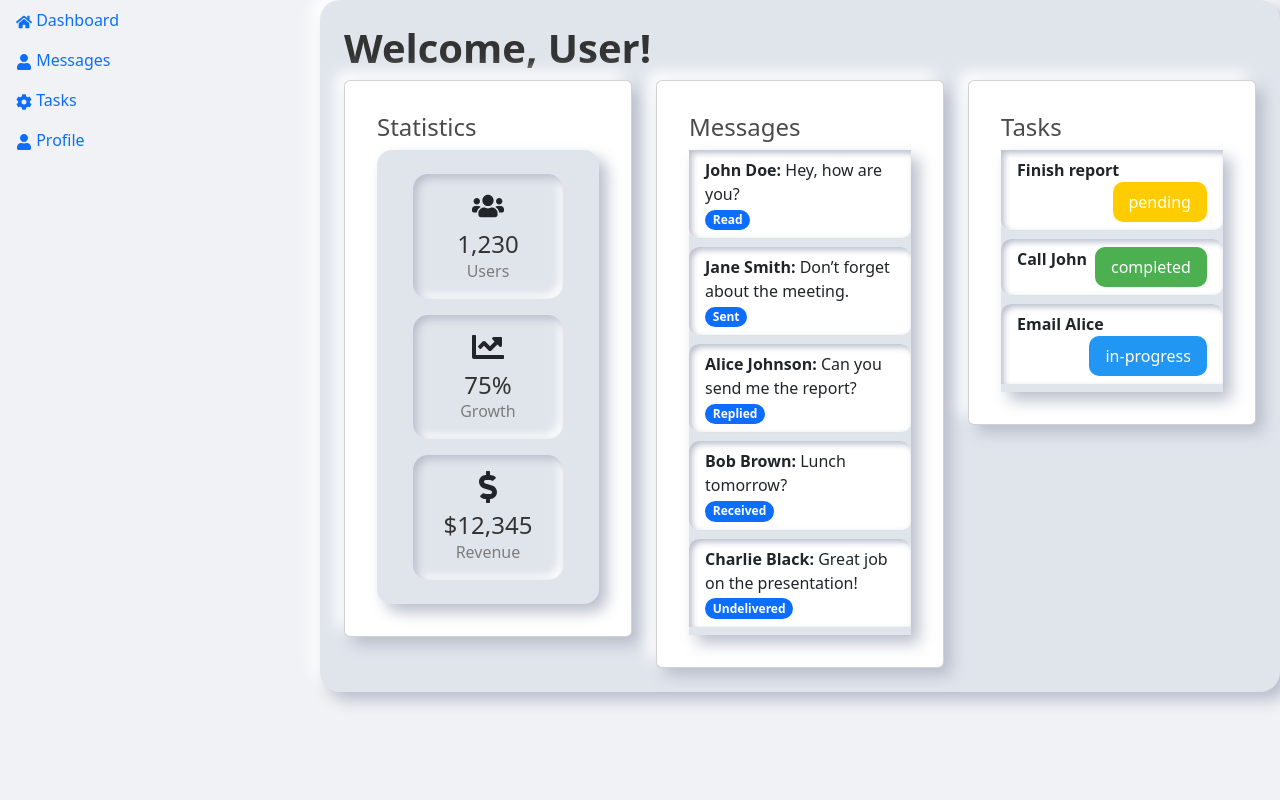
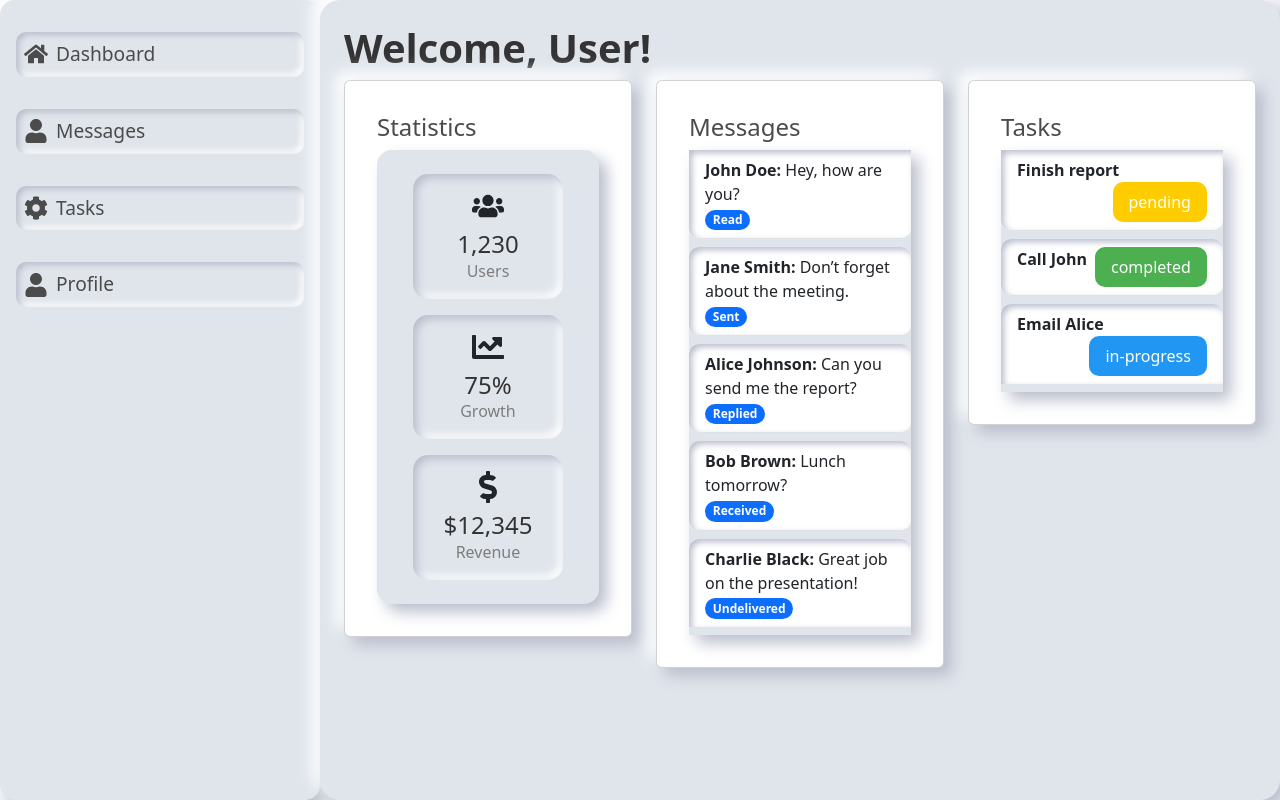
Before and after one commit to asearer/user-dashboard, a React (Create React App) app: page / in a window 1280 px wide. Built offline with nearby package versions, Linux system fonts and the light colour scheme.

Commit message:
On branch main  Your branch is up to date with 'origin/main'.  Changes to be committed: 	new file:   src/components/Sidebar.css 	modified:   src/components/Sidebar.js

```diff
--- /dev/null
+++ b/src/components/Sidebar.css
@@ -0,0 +1,51 @@
+/* Sidebar Container */
+.sidebar-container {
+  background: #e0e5ec;
+  border-radius: 15px;
+  box-shadow: 8px 8px 15px #babecc, -8px -8px 15px #ffffff;
+  padding: 1rem;
+  height: 100vh;
+  display: flex;
+  flex-direction: column;
+  justify-content: space-between;
+}
+
+/* Sidebar */
+.sidebar {
+  display: flex;
+  flex-direction: column;
+}
+
+/* Sidebar Items */
+.sidebar .nav-item {
+  margin: 1rem 0;
+  font-size: 1.2rem;
+  display: flex;
+  align-items: center;
+  padding: 0.5rem;
+  background: #e0e5ec;
+  border-radius: 10px;
+  box-shadow: inset 3px 3px 6px #babecc, inset -3px -3px 6px #ffffff;
+  transition: transform 0.3s, background-color 0.3s;
+}
+
+.sidebar .nav-item:hover {
+  background-color: #d0d9e0;
+  box-shadow: inset 2px 2px 4px #babecc, inset -2px -2px 4px #ffffff;
+  transform: scale(1.05);
+}
+
+.sidebar .nav-icon {
+  margin-right: 0.5rem;
+  font-size: 1.5rem;
+  color: #4b4b4b;
+}
+
+.sidebar .nav-link {
+  color: #4b4b4b;
+  text-decoration: none;
+}
+
+.sidebar .nav-link:hover {
+  color: #333;
+}
--- a/src/components/Sidebar.js
+++ b/src/components/Sidebar.js
@@ -1,10 +1,12 @@
 import React from 'react';
 import { Nav } from 'react-bootstrap';
 import { Link } from 'react-router-dom';
-import { FaHome, FaUser, FaCog, FaSignOutAlt } from 'react-icons/fa';
+import { FaHome, FaUser, FaCog } from 'react-icons/fa';
+import './Sidebar.css'; // Ensure this is correctly imported
 
 const Sidebar = () => {
   return (
+    <div className="sidebar-container">
       <div className="sidebar">
         <Nav className="flex-column">
           <Nav.Link as={Link} to="/dashboard" className="nav-item">
@@ -19,8 +21,8 @@ const Sidebar = () => {
           <Nav.Link as={Link} to="/profile" className="nav-item">
             <FaUser className="nav-icon" /> Profile
           </Nav.Link>
-
         </Nav>
+      </div>
     </div>
   );
 };
```
Lines whose indentation alone changed are shown as unchanged.
